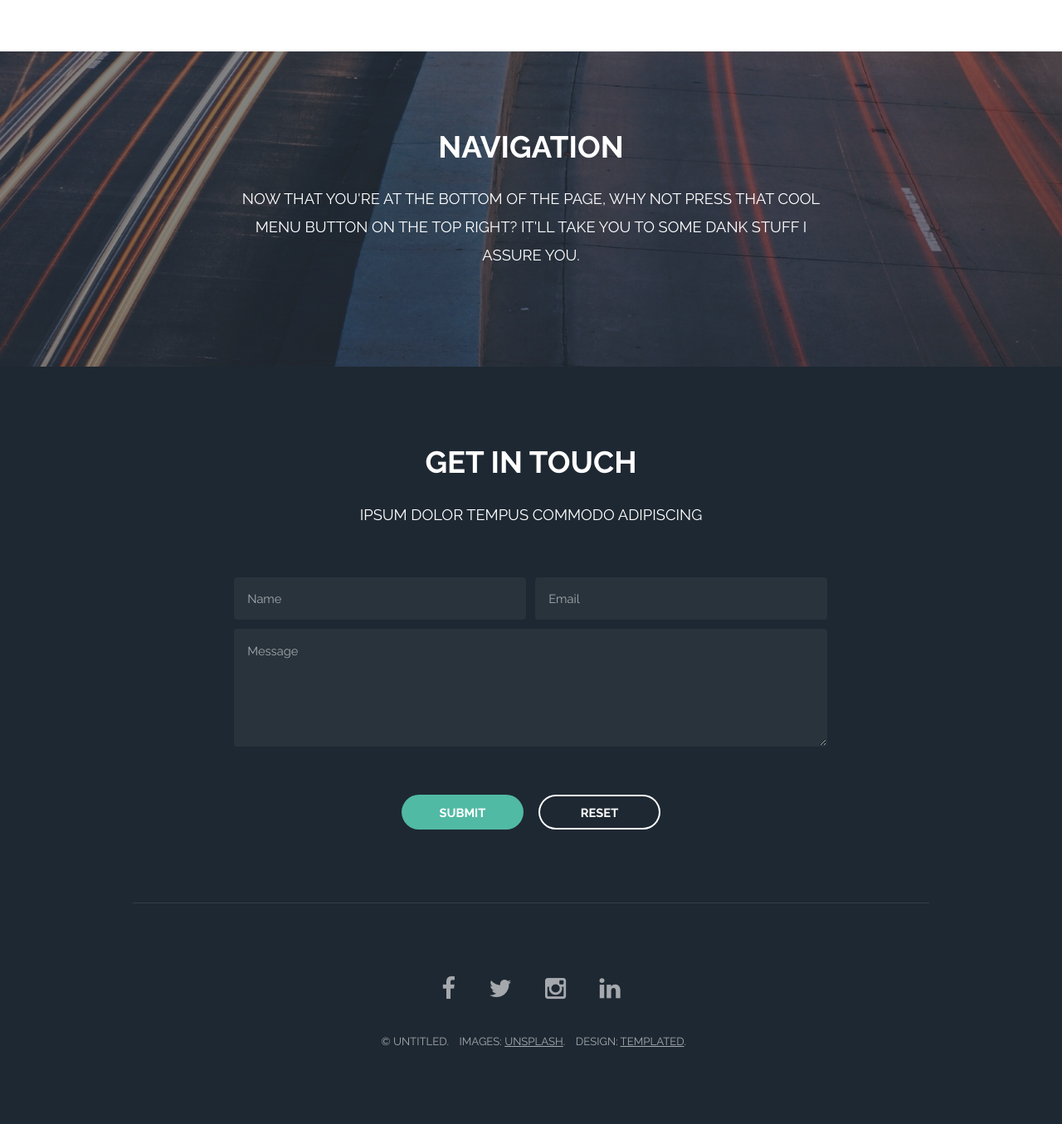
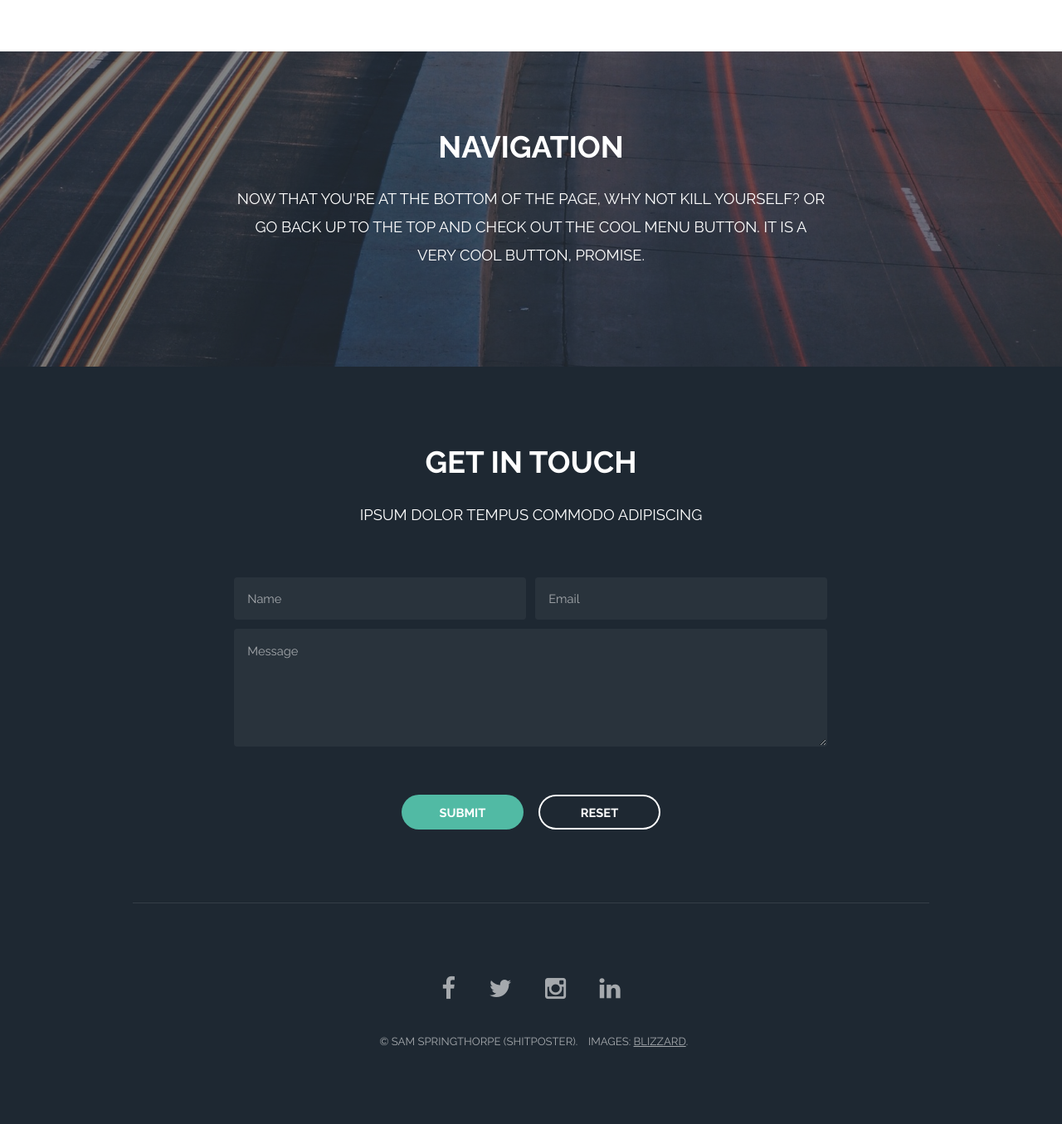
Before and after one commit to SamHasNuts/web-sam-html, a plain HTML site: page index.html in a window 1280 px wide. Shown: the part 2816-4171 px from the top of the page at 83% size. Drawn offline with Linux system fonts and the light colour scheme.

Commit message:
Update index.html

```diff
--- a/index.html
+++ b/index.html
@@ -100,7 +100,7 @@
 				<div class="inner">
 					<header class="major narrow	">
 						<h2>Navigation</h2>
-						<p>Now that you're at the bottom of the page, why not press that cool menu button on the top right? It'll take you to some dank stuff I assure you.</p>
+						<p>Now that you're at the bottom of the page, why not kill yourself? Or go back up to the top and check out the Cool Menu Button. It is a very cool button, promise.</p>
 					</header>
 
 				</div>
@@ -153,9 +153,8 @@
 						</a></li>
 					</ul>
 					<ul class="copyright">
-						<li>&copy; Untitled.</li>
-						<li>Images: <a href="http://unsplash.com">Unsplash</a>.</li>
-						<li>Design: <a href="http://templated.co">TEMPLATED</a>.</li>
+						<li>&copy; Sam Springthorpe (Shitposter).</li>
+						<li>Images: <a href="http://www.blizzard.com">Blizzard</a>.</li>
 					</ul>
 				</div>
 			</footer>
```
